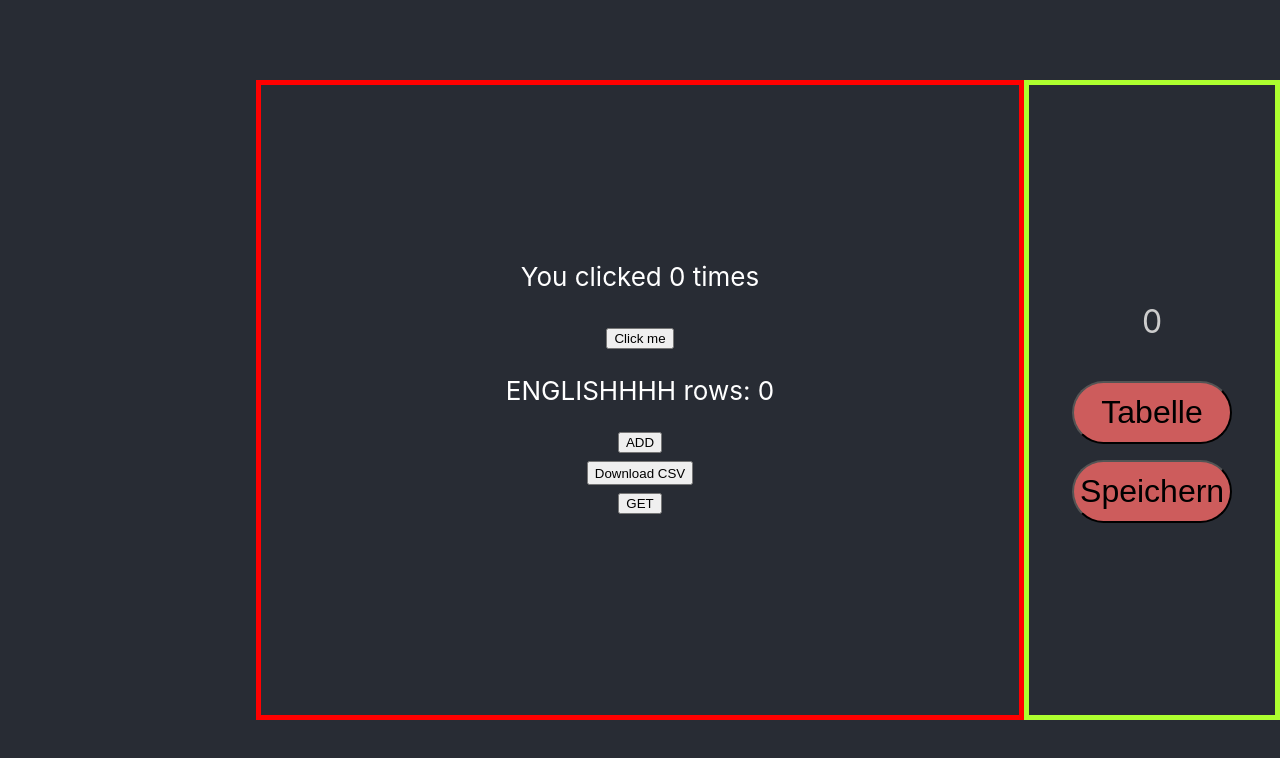
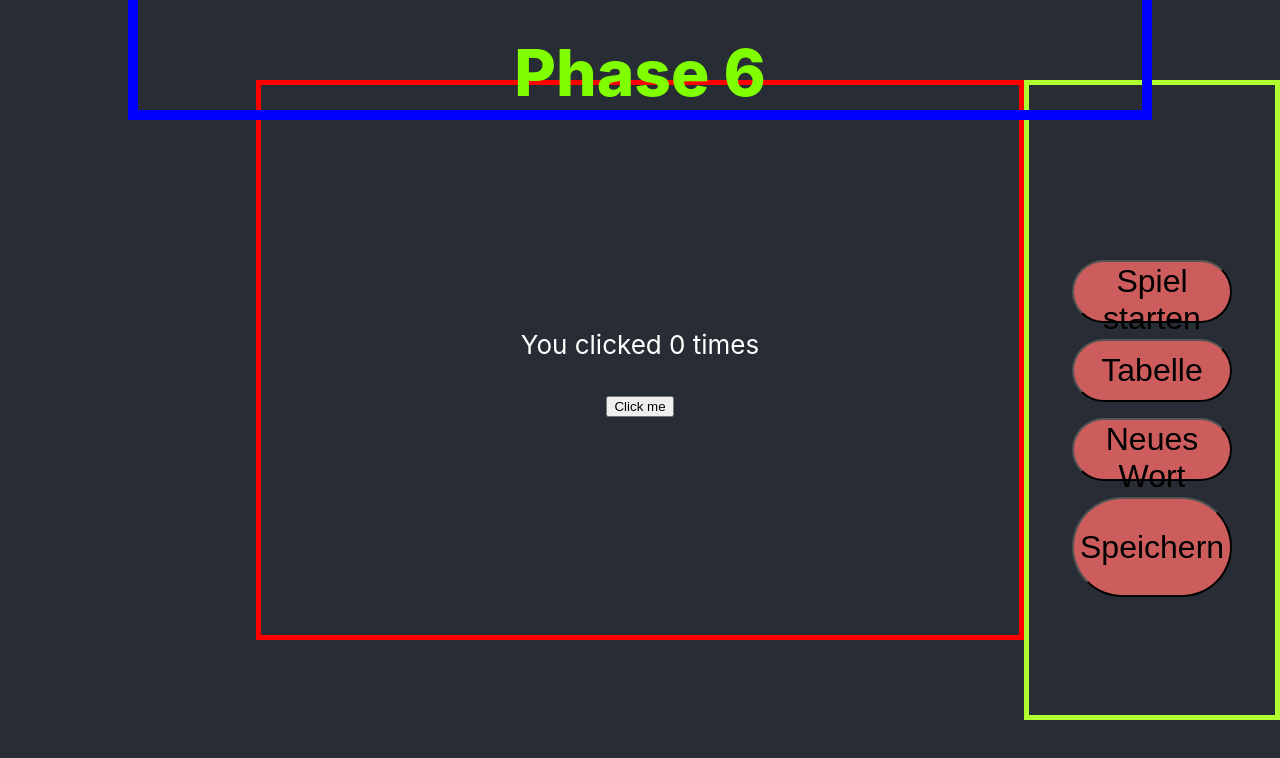
Before and after one commit to Adentalis/VocabularyTrainer, a React (Create React App) app: page / in a window 1280 px wide. Shown: the top 758 px of the page. Built offline with nearby package versions, Linux system fonts and the light colour scheme.

Commit message:
implement stats

```diff
--- a/src/App.css
+++ b/src/App.css
@@ -10,8 +10,18 @@
   grid-template-columns: repeat(10, 10%);
 }
 
+.header {
+  grid-row: 1/2;
+  grid-column: 4/8;
+  border: 5px blue solid;
+  font-size: xx-large;
+  font-weight: 800;
+  color: chartreuse;
+  scale: 2;
+}
+
 .main {
-  grid-row: 2/10;
+  grid-row: 2/9;
   grid-column: 3/9;
   border: 5px red solid;
   display: flex;
@@ -45,6 +55,41 @@
   color: #cccccc;
 }
 
+.new-word {
+  grid-row: 9/11;
+  grid-column: 2/9;
+  border: 5px orange solid;
+  display: flex;
+  color: aliceblue;
+  font-size: xx-large;
+  align-items: center;
+}
+
+.new-word input {
+  height: 30%;
+  font-size: xx-large;
+}
+
+.new-word p {
+  height: 30%;
+  margin-bottom: 0vh;
+  font-size: xx-large;
+}
+
+.new-word button {
+  height: 30%;
+  margin-left: 5vh;
+  font-size: xx-large;
+}
+
+.stats {
+  grid-row: 1/9;
+  grid-column: 1/3;
+  border: 5px purple solid;
+  color: aliceblue;
+  font-size: xx-large;
+}
+
 .App-link {
   color: #61dafb;
 }
--- a/src/App.js
+++ b/src/App.js
@@ -1,17 +1,42 @@
-import logo from './logo.svg';
-import { useEffect, useState } from 'react';
+import { useState } from 'react';
 import Papa from 'papaparse';
 import './App.css';
 import csvtest from './data/words.csv';
 import { CSVLink } from 'react-csv';
-import { DataGrid, GridRowsProp, GridColDef } from '@mui/x-data-grid';
+import { DataGrid } from '@mui/x-data-grid';
 
 function App() {
   const [words, setWords] = useState([]);
+  const [loaded, setLoaded] = useState(false);
+  const [wordsToPlay, setWordsToPlay] = useState([]);
+
   const [count, setCount] = useState(0);
-  const [showTable, setShowTable] = useState(0);
+  const [win, setWin] = useState(0);
+  const [loose, setLoose] = useState(0);
+  const [wordCounter, setWordCounter] = useState(0);
+  const [inPhase0, setInPhase0] = useState(0);
+  const [inPhase1, setInPhase1] = useState(0);
+  const [inPhase2, setInPhase2] = useState(0);
+  const [inPhase3, setInPhase3] = useState(0);
+  const [inPhase4, setInPhase4] = useState(0);
+  const [inPhase5, setInPhase5] = useState(0);
+  const [inPhase6, setInPhase6] = useState(0);
 
-  const [columns, setColumns] = useState(0);
+  const [showTable, setShowTable] = useState(false);
+
+  const [showNewWord, setShowNewWord] = useState(false);
+  const [german, setGerman] = useState('');
+  const [english, setEnglish] = useState('');
+
+  const columnss = [
+    { field: 'id', headerName: 'ID', width: 80 },
+    { field: 'german', headerName: 'Deutsch', width: 150 },
+    { field: 'english', headerName: 'Englisch', width: 150 },
+    { field: 'language', headerName: 'Abfragesprache', width: 150 },
+    { field: 'phase', headerName: 'Phase', width: 80 },
+    { field: 'nextgame', headerName: 'Nächste Abfrage', width: 150 },
+    { field: 'partnerid', headerName: 'Partner ID', width: 100 },
+  ];
 
   async function getData() {
     const response = await fetch(csvtest);
@@ -21,11 +46,74 @@ function App() {
     const csv = decoder.decode(result.value); // the csv text
     const results = Papa.parse(csv, { header: true }); // object with { data, errors, meta }
     const rows = results.data; // array of objects
+    setWords(rows);
+    setLoaded(true);
+
+    // calculations for stats
+    setWordCounter(rows.length);
     console.log(rows);
-    setWords(rows);
+
+    let phases = [0, 0, 0, 0, 0, 0, 0];
+    let playableWords = [];
+    let index = 0;
+    rows.forEach((e) => {
+      //get all words to play now
+
+      const [day, month, year] = rows[index++].nextgame.split('.');
+      console.log(day, month, year);
+      let date = new Date(year, month - 1, day);
+      let now = new Date();
+      if (now - date > 0) {
+        //console.log(now - date);
+        playableWords.push(e);
+      }
+      // count phases
+      let phase = e.phase;
+      switch (parseInt(phase)) {
+        case 0:
+          phases[0]++;
+          break;
+        case 1:
+          phases[1]++;
+          break;
+        case 2:
+          phases[2]++;
+          break;
+        case 3:
+          phases[3]++;
+          break;
+        case 4:
+          phases[4]++;
+          break;
+        case 5:
+          phases[5]++;
+          break;
+        case 6:
+          phases[6]++;
+          break;
+        default:
+          console.log('ERROR --- PHASE OF ONE WORD IS NOT BETWEEN 0-6 --> phase:' + phase);
+          break;
+      }
+    });
+    setInPhase0(phases[0]);
+    setInPhase1(phases[1]);
+    setInPhase2(phases[2]);
+    setInPhase3(phases[3]);
+    setInPhase4(phases[4]);
+    setInPhase5(phases[5]);
+    setInPhase6(phases[6]);
+
+    setWordsToPlay(playableWords);
+    //---- get all words to play today
   }
 
-  function addWord(german, english) {
+  function updateGame() {}
+
+  function saveNewWord() {
+    if (german === '' || english === '') {
+      return;
+    }
     let id = words.length;
 
     //create a dd.mm-yyyy string
@@ -33,8 +121,8 @@ function App() {
     let day = date.getDate();
     let month = date.getMonth();
     month = month + 1;
-    if (String(day).length == 1) day = '0' + day;
-    if (String(month).length == 1) month = '0' + month;
+    if (String(day).length === 1) day = '0' + day;
+    if (String(month).length === 1) month = '0' + month;
     let TODAY_DATE = day + '.' + month + '.' + date.getFullYear();
 
     let wordEn = {
@@ -47,7 +135,6 @@ function App() {
       partnerid: (id + 1).toString(),
     };
     let wordDe = { id: id + 1, german: german, english: english, language: 'de', phase: '0', nextgame: TODAY_DATE, partnerid: id.toString() };
-    let word = { Username: 'dfsdsd', Identifier: 'sdfsdf', Firstname: 'd', Lastname: 'ee' };
 
     let newWords = JSON.parse(JSON.stringify(words));
     newWords.push(wordEn);
@@ -57,47 +144,66 @@ function App() {
     setWords(newWords);
   }
 
-  const columnss = [
-    { field: 'id', headerName: 'ID', width: 80 },
-    { field: 'german', headerName: 'Deutsch', width: 150 },
-    { field: 'english', headerName: 'Englisch', width: 150 },
-    { field: 'language', headerName: 'Abfragesprache', width: 150 },
-    { field: 'phase', headerName: 'Phase', width: 80 },
-    { field: 'nextgame', headerName: 'Nächste Abfrage', width: 150 },
-    { field: 'partnerid', headerName: 'Partner ID', width: 100 },
-  ];
   return (
     <div className='App'>
       <header className='App-header'>
+        <div className='header'>
+          <p>Phase 6</p>
+        </div>
         <div className='main'>
-          <div>
-            <p>You clicked {count} times</p>
-            <button onClick={() => setCount(count + 1)}>Click me</button>
-          </div>
-          <p>ENGLISHHHH rows: {words.length}</p>
-          <button onClick={() => addWord('die Tasse', 'cup')}>ADD</button>
-          <div>
-            <CSVLink data={words} filename='data.csv' className='hidden' target='_blank' />
-          </div>
-          <CSVLink data={words} filename={'words.csv'} target='_blank' style={{ textDecoration: 'none', outline: 'none', height: '5vh' }}>
-            <button variant='contained' color='secondary' style={{ height: '60%' }}>
-              Download CSV
-            </button>
-          </CSVLink>
-          <button onClick={() => getData()}>GET</button>
           {showTable ? (
-            <div style={{ height: '30vh', width: '100%', backgroundColor: 'white' }}>
+            <div style={{ height: '60vh', width: '100%', backgroundColor: 'white' }}>
               <DataGrid rows={words} columns={columnss} />
             </div>
           ) : (
-            <p></p>
+            <div>
+              <p>You clicked {count} times</p>
+              <button onClick={() => setCount(count + 1)}>Click me</button>
+            </div>
           )}
         </div>
         <div className='settings'>
-          <p>{showTable}</p>
+          <button onClick={() => getData()}>Spiel starten</button>
           <button onClick={() => setShowTable(!showTable)}>Tabelle</button>
-          <button>Speichern</button>
+          <button
+            onClick={() => {
+              setEnglish('');
+              setGerman('');
+              setShowNewWord(!showNewWord);
+            }}
+          >
+            Neues Wort
+          </button>
+          <CSVLink data={words} filename={'words.csv'} target='_blank'>
+            <button style={{ height: '170%', width: '20vh' }}>Speichern</button>
+          </CSVLink>{' '}
         </div>
+        {loaded ? (
+          <div className='stats'>
+            <p>Amount of words: {wordCounter}</p>
+            <p>In Phase 0: {inPhase0}</p>
+            <p>In Phase 1: {inPhase1}</p>
+            <p>In Phase 2: {inPhase2}</p>
+            <p>In Phase 3: {inPhase3}</p>
+            <p>In Phase 4: {inPhase4}</p>
+            <p>In Phase 5: {inPhase5}</p>
+            <p>In Phase 6: {inPhase6}</p>
+            <p>Words to Play: {wordsToPlay.length}</p>
+          </div>
+        ) : (
+          <p></p>
+        )}
+        {showNewWord ? (
+          <div className='new-word'>
+            <p>Deutsch:</p>
+            <input onChange={(e) => setGerman(e.target.value)} style={{ marginLeft: '2vh' }}></input>
+            <p style={{ marginLeft: '10vh' }}>English:</p>
+            <input onChange={(e) => setEnglish(e.target.value)} style={{ marginLeft: '2vh' }}></input>
+            <button onClick={() => saveNewWord()}>Hinzufügen</button>
+          </div>
+        ) : (
+          <p></p>
+        )}
       </header>
     </div>
   );
```
Also changed, not shown: src/data/words.csv.
